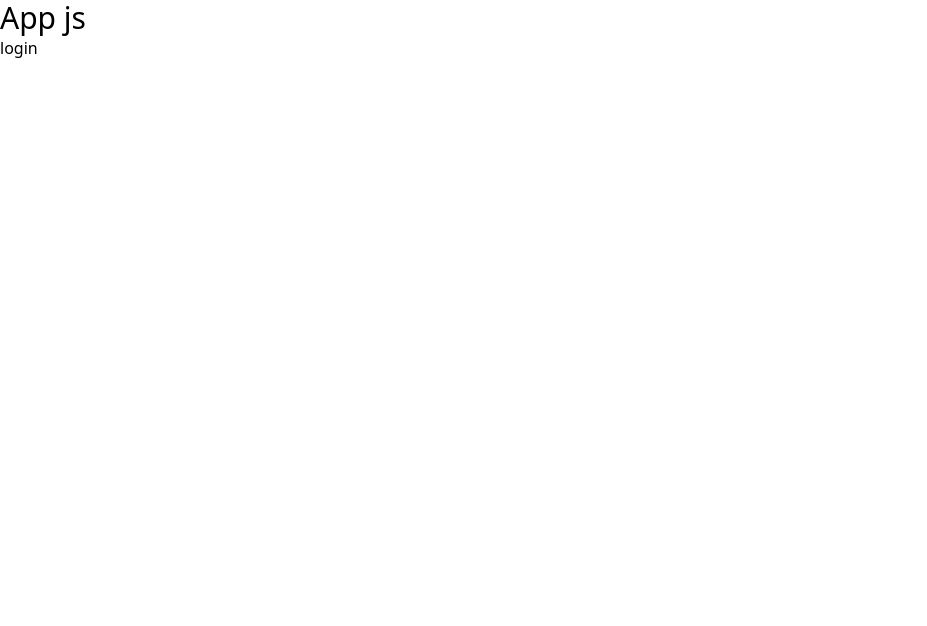
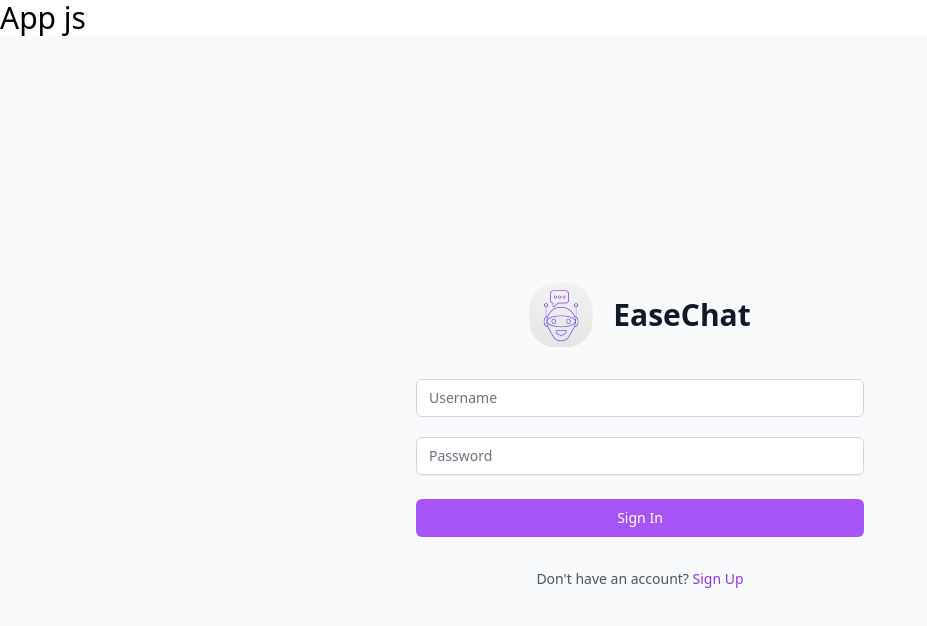
Before and after one commit to utkarshgupta04092003/chatapp, a React (Vite) app in the folder frontend/: page /login in a window 1280 px wide. Shown: the top 626 px of the page, without its empty margins (0-927 px from the left). Built offline with nearby package versions, Linux system fonts and the light colour scheme.

Commit message:
register page completed.

```diff
--- a/frontend/package.json
+++ b/frontend/package.json
@@ -14,7 +14,8 @@
     "react": "^18.2.0",
     "react-dom": "^18.2.0",
     "react-router-dom": "^6.22.2",
-    "react-toastify": "^10.0.4"
+    "react-toastify": "^10.0.4",
+    "toastify": "^2.0.1"
   },
   "devDependencies": {
     "@types/react": "^18.2.56",
--- a/frontend/src/pages/Login.jsx
+++ b/frontend/src/pages/Login.jsx
@@ -1,9 +1,57 @@
-import React from 'react'
+import { useState } from 'react';
+import { Link } from 'react-router-dom'; // Assuming you're using React Router
+import logo from '../assets/logo.png';
+import { APP_NAME } from '../utils/constant';
+import axios from 'axios';
+function Login() {
+  const [formData, setFormData] = useState({
+    username: '',
+    password: ''
+  });
 
-export default function Login() {
+  const handleChange = (e) => {
+    const { name, value } = e.target;
+    setFormData({
+      ...formData,
+      [name]: value
+    });
+  };
+
+  const handleSubmit = (e) => {
+    e.preventDefault();
+    // Handle login submission
+    console.log('Login form submitted:', formData);
+
+  };
+
   return (
-    <div>
-      login
+    <div className="min-h-screen flex items-center justify-center bg-gray-50 py-12 px-4 sm:px-6 lg:px-8">
+      <div className="max-w-md w-full space-y-8">
+        <div className='flex justify-center items-center'>
+          <img src={logo} alt="Logo" className='w-16 h-16 mr-5'/>
+          <h1 className="text-center text-3xl font-extrabold text-gray-900">{APP_NAME}</h1>
+        </div>
+        <form className="mt-8 space-y-6" onSubmit={handleSubmit}>
+          <div className="rounded-md shadow-sm">
+            <div className='my-5'>
+              <input id="username" name="username" type="text" autoComplete="username" className="appearance-none relative block w-full px-3 py-2 border border-gray-300 placeholder-gray-500 text-gray-900 rounded-md focus:outline-none focus:ring-purple-500 focus:border-purple-500 focus:z-10 sm:text-sm" placeholder="Username" value={formData.username} onChange={handleChange} />
+            </div>
+            <div className='my-5'>
+              <input id="password" name="password" type="password" autoComplete="current-password" className="appearance-none relative block w-full px-3 py-2 border border-gray-300 placeholder-gray-500 text-gray-900 rounded-md focus:outline-none focus:ring-purple-500 focus:border-purple-500 focus:z-10 sm:text-sm" placeholder="Password" value={formData.password} onChange={handleChange} />
+            </div>
+          </div>
+          <div>
+            <button type="submit" className="group relative w-full flex justify-center py-2 px-4 border border-transparent text-sm font-medium rounded-md text-white bg-purple-500 hover:bg-purple-700 focus:outline-none focus:ring-2 focus:ring-offset-2 focus:ring-purple-500">
+              Sign In
+            </button>
+          </div>
+        </form>
+        <div className="text-center">
+          <p className="text-sm text-gray-600">Don't have an account? <Link to="/register" className="font-medium text-purple-600 hover:text-purple-500">Sign Up</Link></p>
+        </div>
+      </div>
     </div>
-  )
+  );
 }
+
+export default Login;
--- a/frontend/src/pages/Register.jsx
+++ b/frontend/src/pages/Register.jsx
@@ -70,17 +70,21 @@
       const {data} = await axios.post(registerRoute, {
         username, email, password
       })
+
       if(data.status == false){
         toast.error(data.msg, {autoClose: 2000});
 
       }
       else{
         // console.log('is tre', data);
-        localStorage.setItem('chat-app-user', JSON.stringify(data.user));
-        localStorage.setItem('user', JSON.stringify(data.user._id));
+        // localStorage.setItem('chat-app-user', JSON.stringify(data.user));
+        // localStorage.setItem('user', JSON.stringify(data.user._id));
         toast.success(data.msg, {autoClose: 2000});
+        setTimeout(() => {
+
+          navigate('/login')
+        }, 3000);
       }
-      navigate('/login');
       // console.log(data);
     }
 
--- a/frontend/src/utils/APIRoutes.js
+++ b/frontend/src/utils/APIRoutes.js
@@ -2,3 +2,4 @@
 
 const host = 'http://localhost:5000';
 export const registerRoute = `${host}/api/auth/register`;
+export const loginRoute = `${host}/api/auth/login`;
```
Also changed, not shown: 1 other file (tests, documents, lock files or other folders).
